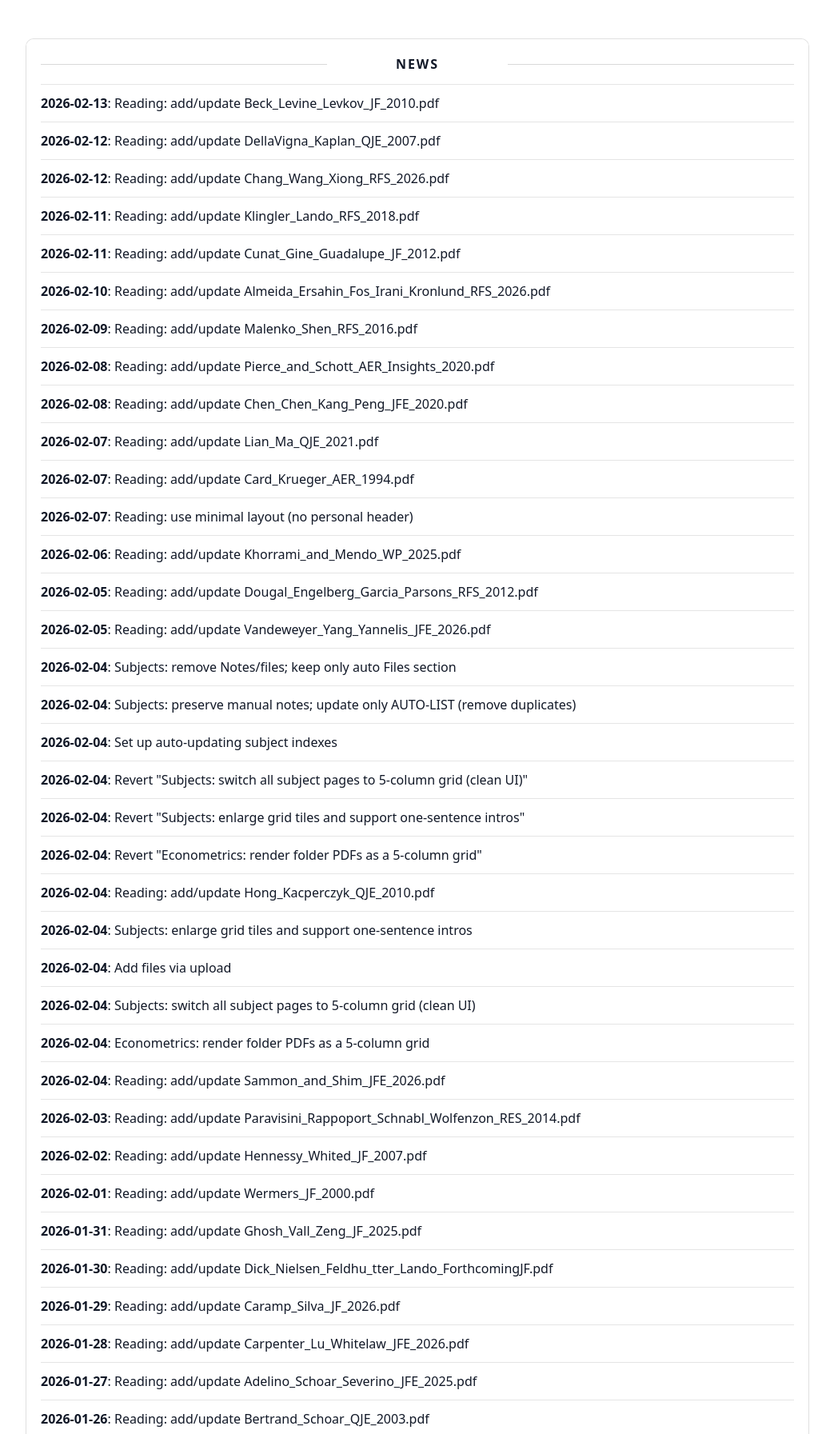
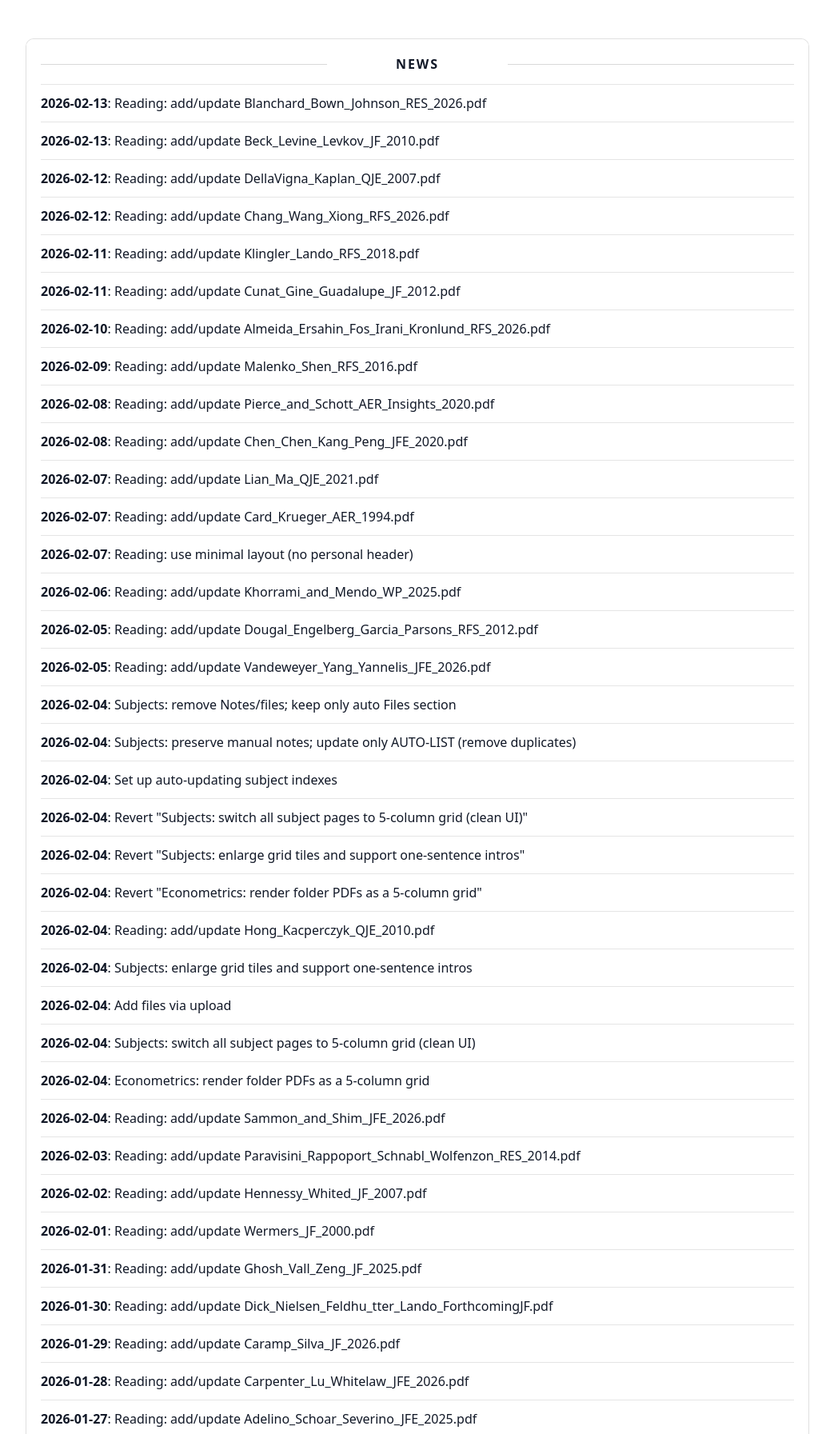
Before and after one commit to yaxinzn/study-archive, a Jekyll site: the page built from updates/index.md, in a window 1280 px wide, cut to the strip 476-2269 px from the top of the page. Shown: the whole strip at 80% size, without its empty margins (118-1161 px from the left). Built offline with Jekyll 4.4.1, drawn with Linux system fonts in a browser that asks for light colours; some of the changed text lies outside the part shown.

Commit message:
chore: update NEWS feed

```diff
--- a/_data/news.yml
+++ b/_data/news.yml
@@ -1,4 +1,7 @@
 # Auto-generated update history (sorted newest -> oldest). Do not edit manually.
+- ts: "1770979859"
+  date: "2026-02-13"
+  title: "Reading: add/update Blanchard_Bown_Johnson_RES_2026.pdf"
 - ts: "1770979775"
   date: "2026-02-13"
   title: "Reading: add/update Beck_Levine_Levkov_JF_2010.pdf"
```
